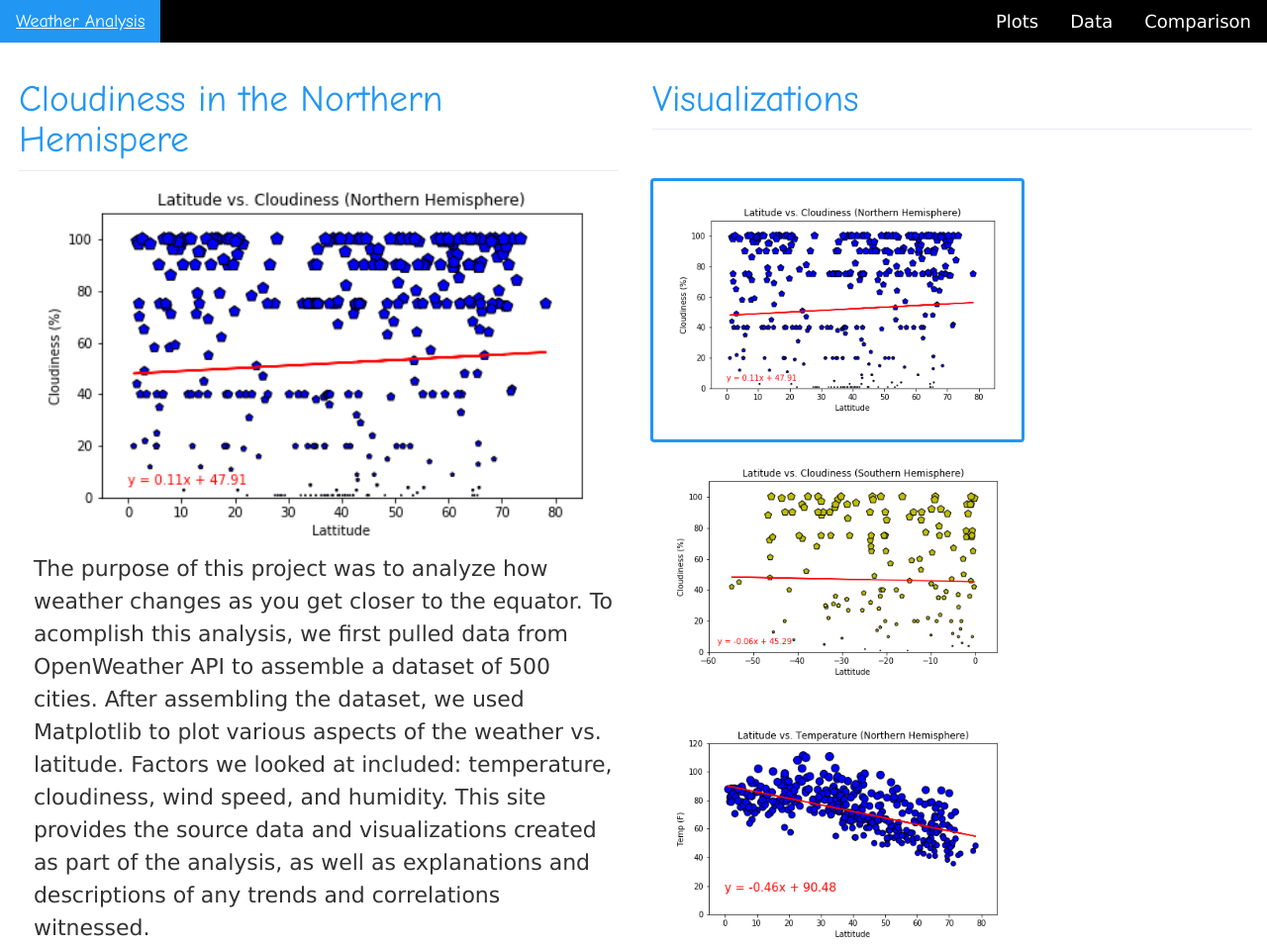
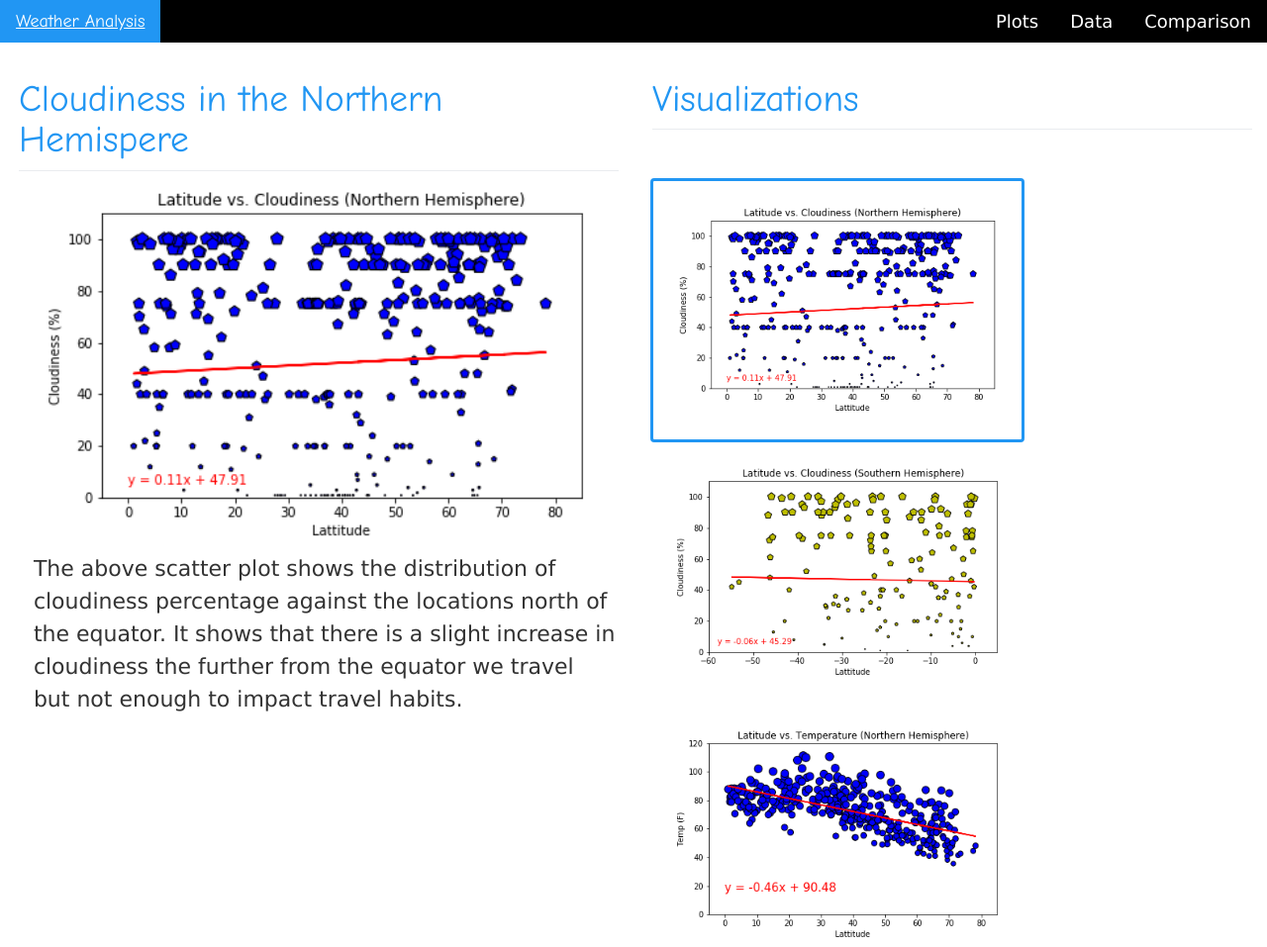
Before and after one commit to JDICKENSON91/web-design-challenge, a plain HTML site: page cloudnorth.html in a window 1280 px wide. Shown: the top 957 px of the page at 99% size. Drawn offline with nearby package versions, Linux system fonts and the light colour scheme.

Commit message:
Finished Design

```diff
--- a/cloudnorth.html
+++ b/cloudnorth.html
@@ -61,7 +61,7 @@
       <!--First of Two Columns-->
       <div class="col">
         <img class="center" src="https://github.com/JDICKENSON91/web-design-challenge/blob/master/WebVisualizations/visualisations/Latitude%20vs.%20Cloudiness%20North.png?raw=true" alt="CloudNorth" style="width: 150mm;">
-        <p style= "font-size: 22px; padding-left: .5cm;">The purpose of this project was to analyze how weather changes as you get closer to the equator. To acomplish this analysis, we first pulled data from OpenWeather API to assemble a dataset of 500 cities. After assembling the dataset, we used Matplotlib to plot various aspects of the weather vs. latitude. Factors we looked at included: temperature, cloudiness, wind speed, and humidity. This site provides the source data and visualizations created as part of the analysis, as well as explanations and descriptions of any trends and correlations witnessed. </p>
+        <p style= "font-size: 22px; padding-left: .5cm;">The above scatter plot shows the distribution of cloudiness percentage against the locations north of the equator. It shows that there is a slight increase in cloudiness the further from the equator we travel but not enough to impact travel habits. </p>
       </div>
       <div class="col" style="padding-left: .5cm;">
         <a href="https://jdickenson91.github.io/web-design-challenge/cloudnorth"><img class="img_selected w3-hover-opacity" style="padding: .5cm; width:100mm" src="https://github.com/JDICKENSON91/web-design-challenge/blob/master/WebVisualizations/visualisations/Latitude%20vs.%20Cloudiness%20North.png?raw=true" alt="CloudNorth"></a>
```
Also changed, not shown: cloudsouth.html (+1 -1 lines), index.html (+1 -0 lines), tempnorth.html (+1 -1 lines), tempsouth.html (+1 -1 lines).
